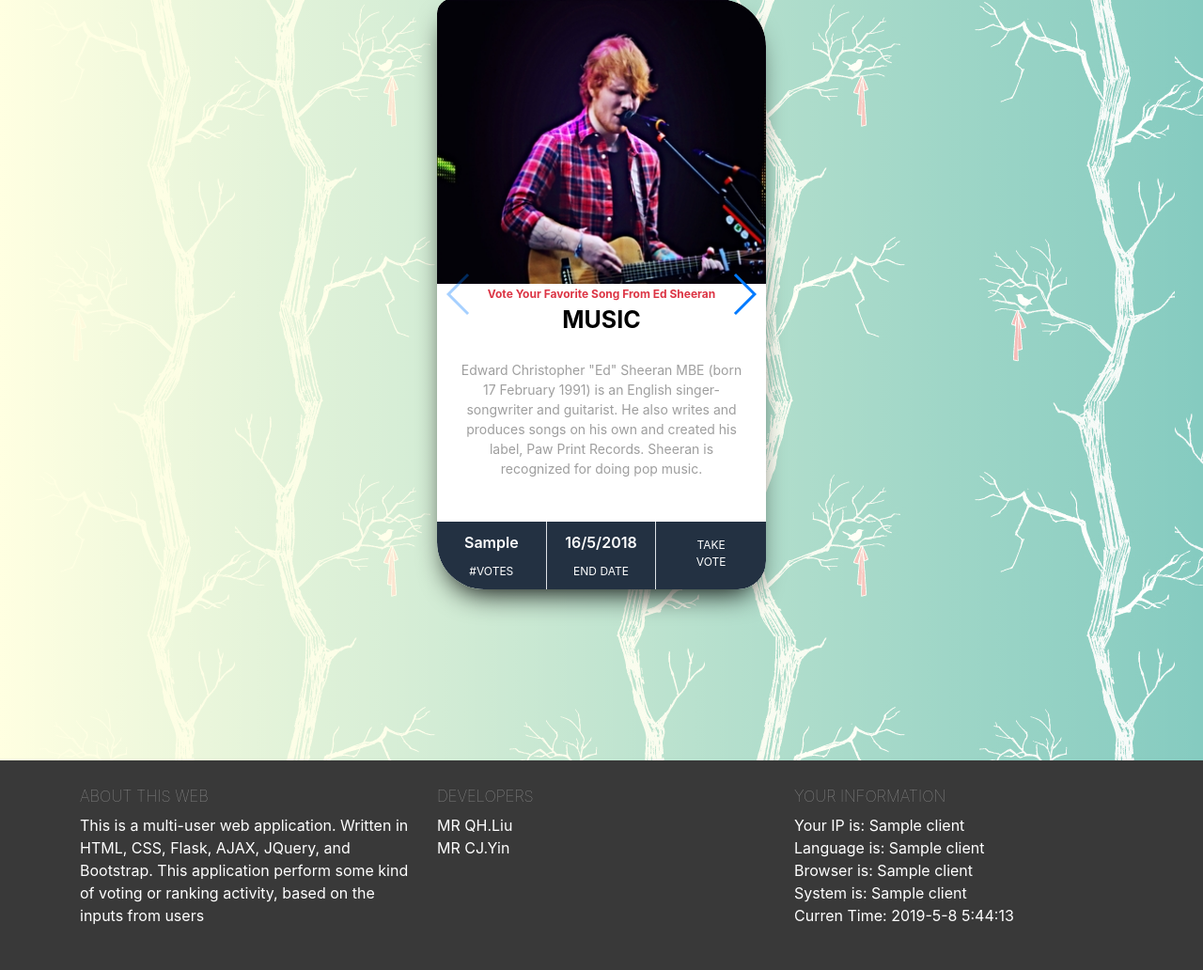
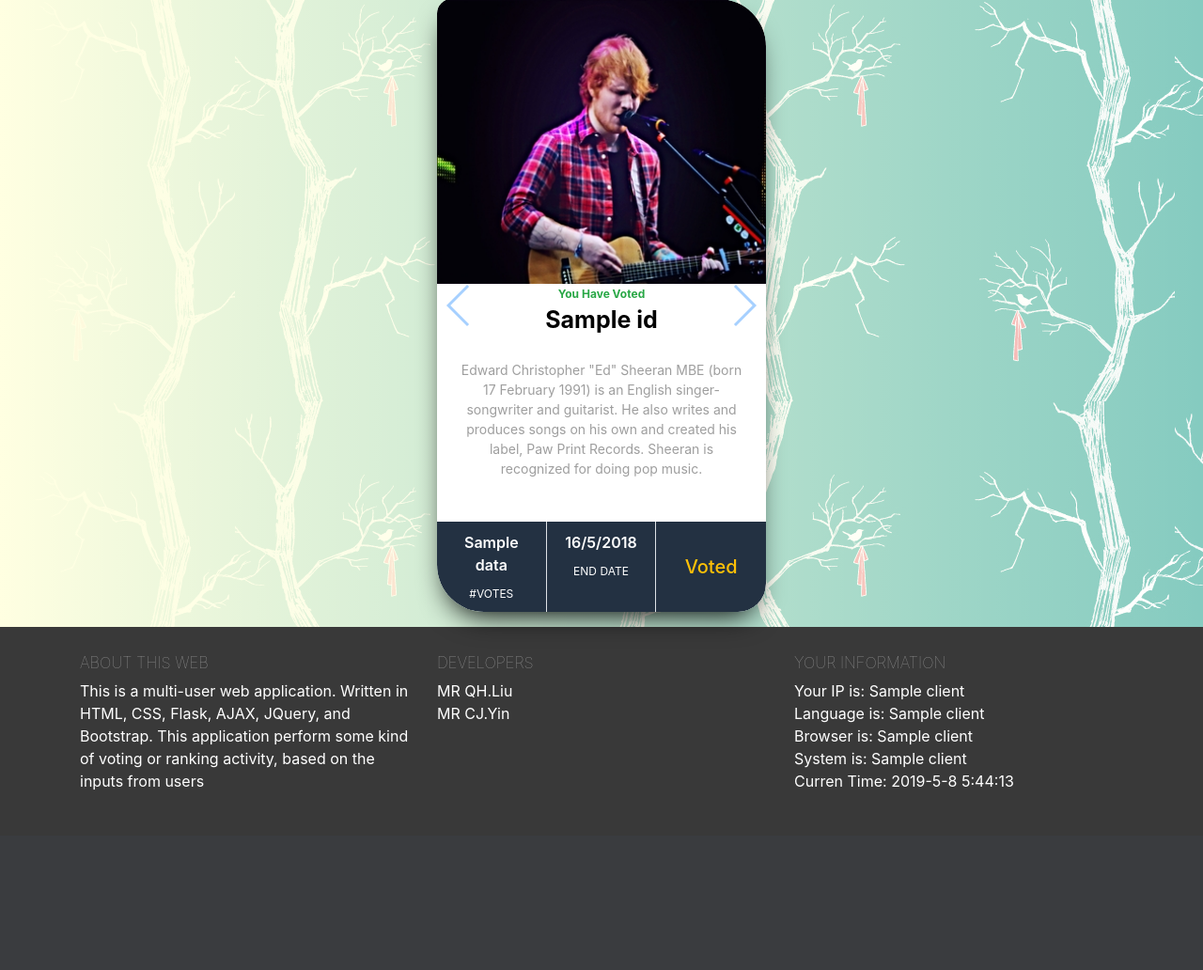
Before and after one commit to Qianhao96/CITS-3403, a Flask app: template survey/templates/polls/polls.html in a window 1280 px wide. Shown: the part 73-1105 px from the top of the page at 94% size. After the commit the page ends 913 px from the top, so only its background shows below. Run offline with Flask 2, Linux system fonts and the light colour scheme; the template is opened without the code that fills it: most values are stand-ins (such as "Sample title", 1, 10 or a date in 2020); grey boxes marked "Sample" are stand-in pictures; some libraries are stand-ins or nearby versions.

Commit message:
1:43 8/5/2019 change poll page, let lt dyanmically generate

```diff
--- a/survey/templates/polls/polls.html
+++ b/survey/templates/polls/polls.html
@@ -22,25 +22,25 @@
 -->
 	<div class="swiper-container mb-3 mt-3">
 		<div class="swiper-wrapper">
-		    <!---->
+			{%for data in databases%}
 			<div class="swiper-slide">
 				<div class="card card-border">
 					<div class="card-top-img">
 						<img class="card-author-img" src="../static/image/polls/Edd.jpg" alt="Ed" />
 					</div>
-					{% if not voted_music %}
-					<div class="card-status text-danger">Vote your favorite song from Ed Sheeran</div>
+					{% if not data[3] %}
+					<div class="card-status text-danger">Vote your favorite {{data[0].name}}</div>
 					{% else %}
 					<div class="card-status text-success">You have voted</div>
 					{% endif %}
-					<div class="card-name">MUSIC</div>
+					<div class="card-name">{{data[0].name}}</div>
 					<div class="card-description">
 						Edward Christopher "Ed" Sheeran MBE (born 17 February 1991) is an English singer-songwriter and guitarist. He also writes and produces songs on his own and created his label, Paw Print Records. Sheeran is recognized for doing pop music.
 					</div>
 					<div class="container-fluid">
 						<div class="row music-infos" style="color: white">
 							<div class="col-4 border-right">
-								<div class="infos">{{music_vote}}</div>
+								<div class="infos">{{data[2]}}</div>
 								<div class="info-name">#VOTES</div>
 							</div>
 							<div class="col-4 border-right">
@@ -49,10 +49,10 @@
 							</div>
 							<div class="col-4">
 								<div class="info-vote">
-									{% if voted_music %}
+									{% if data[3] %}
 									<h5 class="text-warning centered">Voted</h5>
-									{% elif current_user.is_active or not voted_music%}
-									<button type="button" class="btn btn-link text-white centered info-name" data-toggle="modal" data-target="#model-1">
+									{% elif not data[3]%}
+									<button type="button" class="btn btn-link text-white centered info-name" data-toggle="modal" data-target="#{{data[0].name}}">
 										TAKE VOTE
 									</button>
 									{% endif %}
@@ -62,105 +62,94 @@
 					</div><!-- grid system-->
 				</div>
 			</div>
-			<!-- end card music-->
-
-			<div class="swiper-slide">
-				<div class="card music card-border">
-					<div class="card-top-img">
-						<img src="../static/image/polls/Marvel.jpg" alt="wukong" />
+			{%endfor%}
 		</div>
-					{% if not voted_movie %}
-					<div class="card-status text-danger">Vote for your favorite Marvel movie</div>
-					{% else %}
-					<div class="card-status text-success">You have voted</div>
-					{% endif %}
-					<div class="card-name">MOVIE</div>
-					<div class="card-description">
-						The Marvel Cinematic Universe (MCU) is an American media franchise and shared universe centered on a series of superhero films, independently produced by Marvel Studios and based on characters that appear in American comic books published by Marvel Comics.
-					</div>
-					<div class="container-fluid">
-						<div class="row music-infos" style="color: white">
-							<div class="col-4 border-right">
-								<div class="infos">{{movie_vote}}</div>
-								<div class="info-name">#VOTES</div>
-							</div>
-							<div class="col-4 border-right">
-								<div class="infos">16/5/2018</div>
-								<div class="info-name">END DATE</div>
-							</div>
-							<div class="col-4">
-								<div class="info-vote">
-									{% if voted_movie %}
-									<h5 class="text-warning centered">Voted</h5>
-									{% elif current_user.is_active or not voted_movie%}
-									<button type="button" class="btn btn-link text-white centered info-name" data-toggle="modal" data-target="#model-2">
-										TAKE VOTE
-									</button>
-									{% endif %}
-								</div>
-							</div>
-						</div>
-					</div><!-- grid system-->
-				</div>
-			</div><!-- end card music-->
-			<div class="swiper-slide">
-				<div class="card music card-border">
-					<div class="card-top-img">
-						<img src="../static/image/polls/Chinese.jpg" alt="Marvel" />
-					</div>
-					{% if not voted_recipe %}
-					<div class="card-status text-danger">Vote for your favorite Chinese cuisine</div>
-					{% else %}
-					<div class="card-status text-success">You have voted</div>
-					{% endif %}
-					<div class="card-name">RECIPE</div>
-					<div class="card-description overflow-auto">
-						Chinese cuisine is an important part of Chinese culture, which includes cuisine originating from the diverse regions of China, as well as from Chinese people in other parts of the world. Because of the Chinese diaspora and historical power of the country, Chinese cuisine has influenced many other cuisines in Asia.
-						Chinese cuisine is an important part of Chinese culture, which includes cuisine originating from the diverse regions of China, as well as from Chinese people in other parts of the world. Because of the Chinese diaspora and historical power of the country, Chinese cuisine has influenced many other cuisines in Asia.
-					</div>
-					<div class="container-fluid">
-						<div class="row music-infos" style="color: white">
-							<div class="col-4 border-right">
-								<div class="infos">{{recipe_vote}}</div>
-								<div class="info-name">#VOTES</div>
-							</div>
-							<div class="col-4 border-right">
-								<div class="infos">16/5/2018</div>
-								<div class="info-name">END DATE</div>
-							</div>
-							<div class="col-4 ">
-								<div class="info-vote">
-									{% if voted_recipe %}
-									<h5 class="text-warning centered">Voted</h5>
-									{% elif current_user.is_active or not voted_recipe%}
-									<button type="button" class="btn btn-link text-white centered info-name" data-toggle="modal" data-target="#model-3">
-										TAKE VOTE
-									</button>
-									{% endif %}
-								</div>
-							</div>
-						</div>
-					</div><!-- grid system-->
-				</div>
-			</div><!-- end card music-->
-		</div> <!-- end wrapper -->
 		<div class="swiper-button-prev hide"></div>
 		<div class="swiper-button-next hide"></div>
-	</div> <!-- end container -->
 	</div>
 
+	{%for data in databases%}
 	<!-- Modal -->
-<div class="modal fade" id="model-1" data-backdrop="static" data-keyboard="false">
+	<div class="modal fade" id="{{data[0].name}}" data-backdrop="static" data-keyboard="false">
 		<div class="modal-dialog modal-lg" role="document">
 			<div class="modal-content">
 				<div class="modal-header" style="border-bottom: none">
 					<h5 class="modal-title" id="model-1-title">Polling</h5>
 					<button type="button" class="close" data-dismiss="modal" aria-label="Close">
-					<span aria-hidden="true">&times;</span>
+						<span aria-hidden="true">
+							&times;</span>
 					</button>
 				</div>
 				<div class="modal-body">
-				{% include 'polls/music-polls.html' %}
+					<div class="head">
+						<div class="poll-title row">
+							<img class="icon-style" src="../../static/image/polls/computer.png" alt=">>" />
+							Best Lassangne Recipe
+						</div>
+						<div class="poll-description" dir="auto">
+							<div class="poll-title row">
+								<img class="icon-style" src="../../static/image/polls/text-align.png" alt=">>" />
+								Description
+							</div>
+						</div>
+						<div class="row">
+							<ul class="vote-rules">
+								<li>First Past the Post Voting</li>
+								<li>How it's works<ul>
+										<li>Voters indicate on the ballot the movie that you most favourite</li>
+										<li>The candidate who receives the most votes wins</li>
+										<li>Sometimes described as winner takes all</li>
+									</ul>
+								</li>
+							</ul>
+						</div>
+						<div class="poll-title">Optional</div>
+						<ul>
+							<li>There a button to watch the recipe</li>
+						</ul>
+						<div class="row poll-title">
+							<img class="icon-style" height="34" width="52" src="../../static/image/polls/polls.png" alt=">>" />
+							Ballot Options
+						</div>
+					</div>
+
+					{%for poll in data[1]%}
+					<div class="row">
+						<div class="card mb-3 movie-container">
+							<div class="row no-gutters">
+								<div class="col-3">
+									<img calss="card-img movie-media" src="static/image/polls/{{poll.image_file}}" alt="..." style="width: 95%">
+								</div>
+								<div class="col-9">
+									<div class="card-body" style="padding: 10px">
+										<h5 class="card-title text-dark">{{poll.name}}</h5>
+										{% if current_user.is_active %}
+										<button class="btn btn-link vote" id="{{poll.id}}" type="button">
+											Vote me
+										</button>
+										{%else%}
+										<a class="login vote" href="{{ url_for('users.login') }}">Login</a>
+										{%endif%}
+										<h6 class="text-secondary">Get more information by clicking the play button!!! </h6>
+										<a class="youtube" data-toggle="modal" href="#{{data[0].name}}{{poll.id}}">
+											<img class="youtube-media" src="{{ url_for('static', filename='image/polls/movie/play.png') }}" alt="YouTube">
+										</a>
+									</div>
+								</div>
+							</div>
+						</div>
+						<div class="modal fade" id="{{data[0].name}}{{poll.id}}">
+							<div class="modal-dialog">
+								<div class="modal-content" style="background-color: black; padding=0px;">
+									<div class="modal-body">
+										<iframe class="video-frame" style="width:100%; height: 300px;" src='{{ poll.video_url }}' frameborder="0" allow="accelerometer; autoplay; encrypted-media; gyroscope; picture-in-picture" allowfullscreen>
+										</iframe>
+									</div>
+								</div>
+							</div>
+						</div>
+					</div>
+					{%endfor%}
 					<div class="modal-footer">
 						<button type="button" class="btn btn-secondary" data-dismiss="modal">Close</button>
 					</div>
@@ -168,44 +157,8 @@
 			</div>
 		</div>
 	</div>
-<div class="modal fade" id="model-2" data-backdrop="static" data-keyboard="false">
-	<div class="modal-dialog modal-lg" role="document">
-		<div class="modal-content">
-			<div class="modal-header" style="border-bottom: none">
-				<h5 class="modal-title" id="model-1-title">Polling</h5>
-				<button type="button" class="close" data-dismiss="modal" aria-label="Close">
-					<span aria-hidden="true">&times;</span>
-				</button>
-			</div>
+	{%endfor%}
 
-			<div class="modal-body">
-				{% include 'polls/movie-polls.html' %}
-				<div class="modal-footer">
-					<button type="button" class="btn btn-secondary" data-dismiss="modal">Close</button>
-				</div>
-			</div>
-		</div>
-	</div>
-</div>
-<div class="modal fade" id="model-3" data-backdrop="static" data-keyboard="false">
-	<div class="modal-dialog modal-lg" role="document">
-		<div class="modal-content">
-			<div class="modal-header" style="border-bottom: none">
-				<h5 class="modal-title" id="model-1-title">Polling</h5>
-				<button type="button" class="close" data-dismiss="modal" aria-label="Close">
-					<span aria-hidden="true">&times;</span>
-				</button>
-			</div>
-
-			<div class="modal-body">
-				{% include 'polls/recipe-polls.html' %}
-				<div class="modal-footer">
-					<button type="button" class="btn btn-secondary" data-dismiss="modal">Close</button>
-				</div>
-			</div>
-		</div>
-	</div>
-</div>
 	{% endblock content %}
 
 	{% block extraScript %}
```
Also changed, not shown: survey/polls/polls.py (+14 -29 lines). Lines whose indentation alone changed are shown as unchanged.
